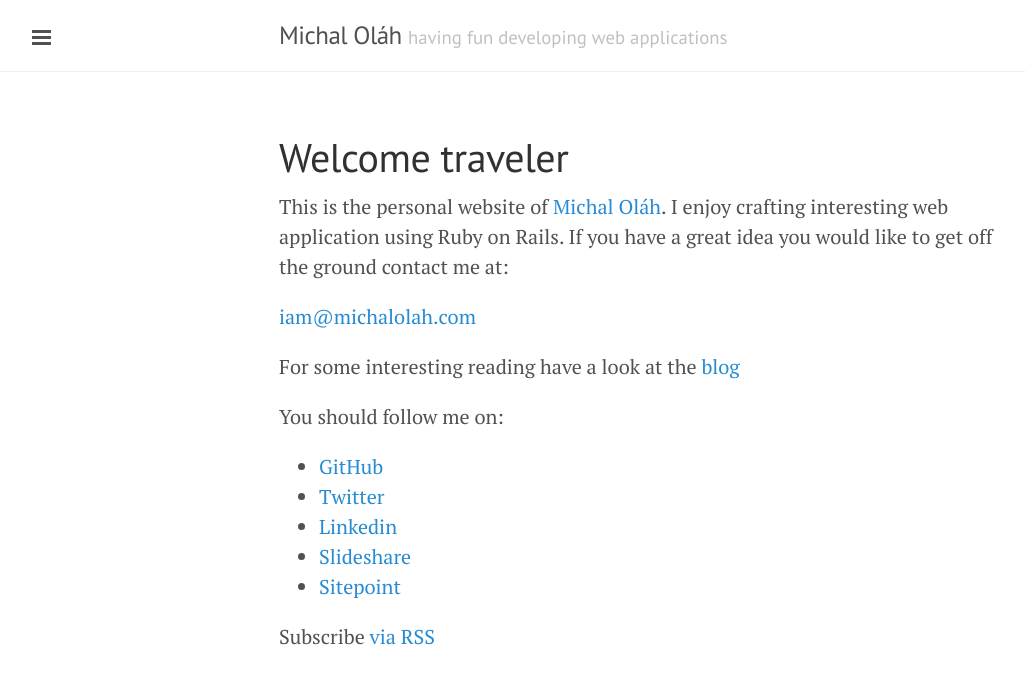
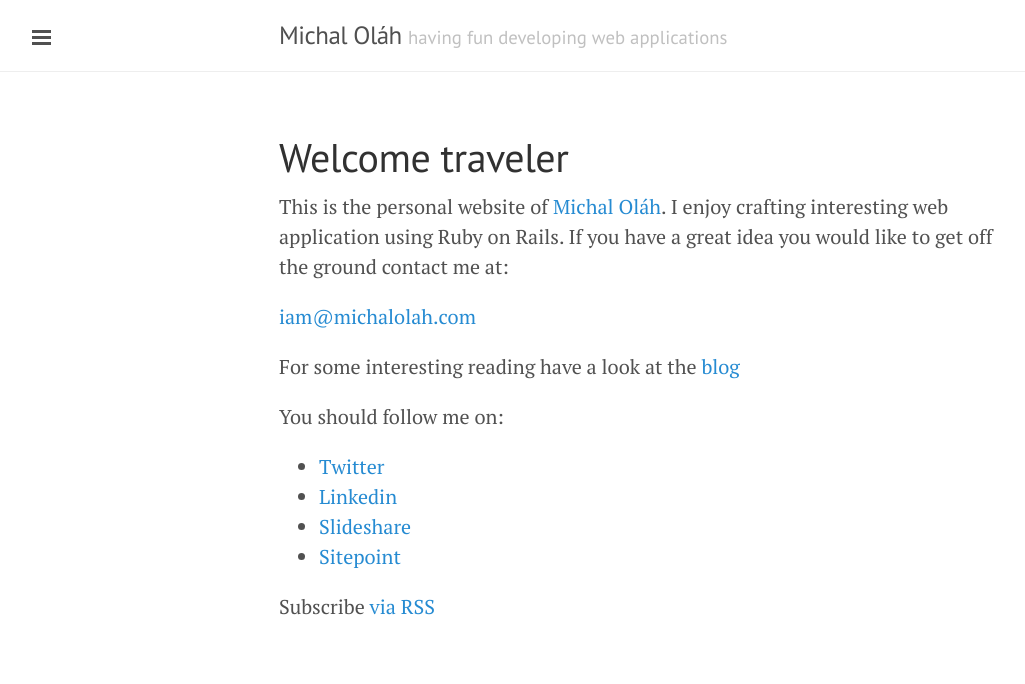
Before and after one commit to m1k3/m1k3.github.io, a Jekyll site: the page built from index.html, in a window 1280 px wide. Shown: the top 684 px of the page, without its empty margins (1-1026 px from the left). Built offline with Jekyll 4.4.1, drawn with Linux system fonts in a browser that asks for light colours; nearby versions of some CDN libraries; Markdown is read by kramdown in place of the engine named in the settings.

Commit message:
dummy commit

```diff
--- a/index.html
+++ b/index.html
@@ -22,7 +22,6 @@ You should follow me on:
 </p>
 
 <ul>
-  <li><a href="http://github.com/{{ site.github }}" target="_blank">GitHub</a></li>
   <li><a href="http://twitter.com/{{ site.twitter }}" target="blank">Twitter</a></li>
   <li><a href="http://sk.linkedin.com/in/{{ site.linkedin }}" target="blank">Linkedin</a></li>
   <li><a href="http://www.slideshare.net/{{ site.slideshare }}" target="blank">Slideshare</a></li>
```
